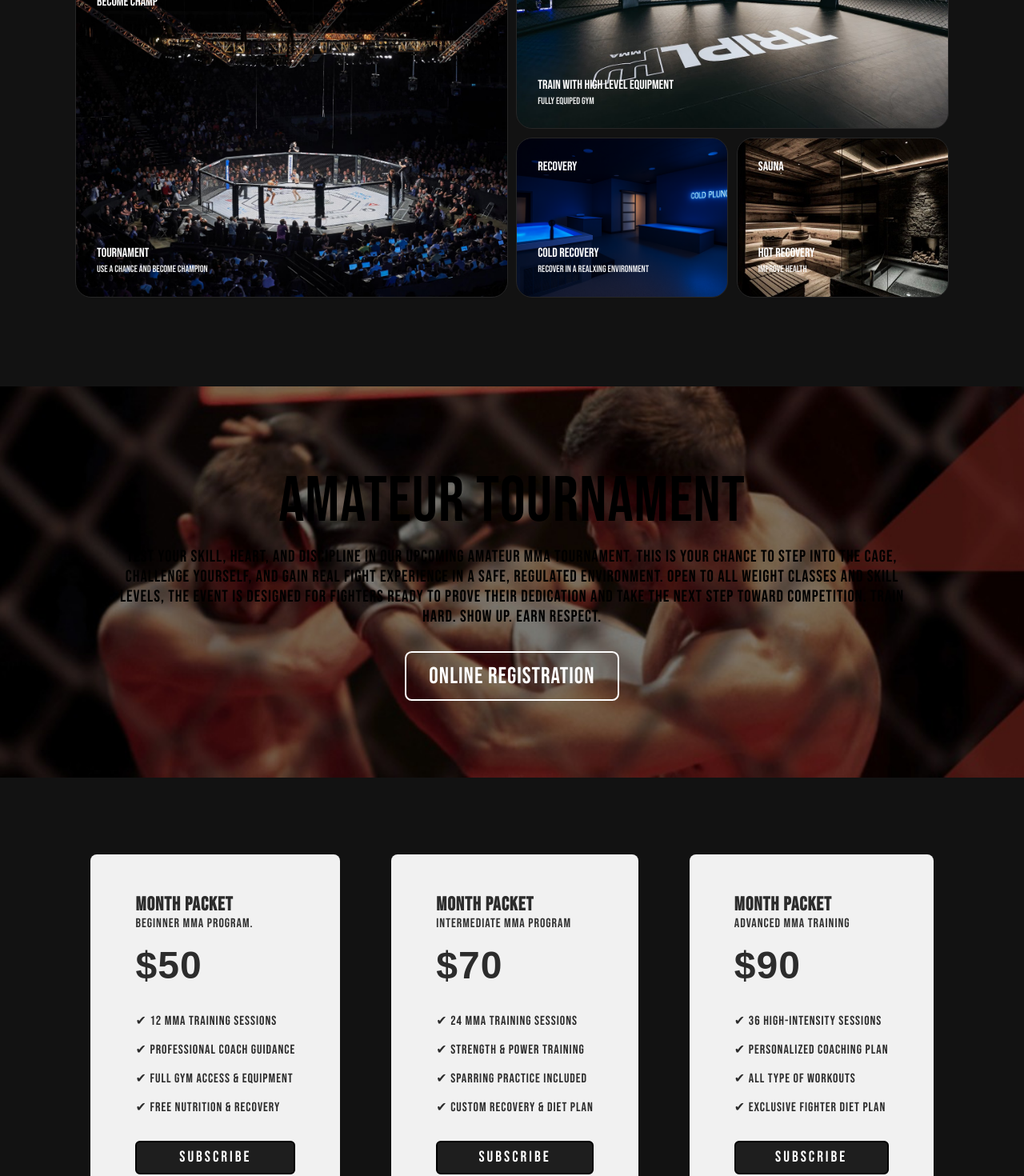
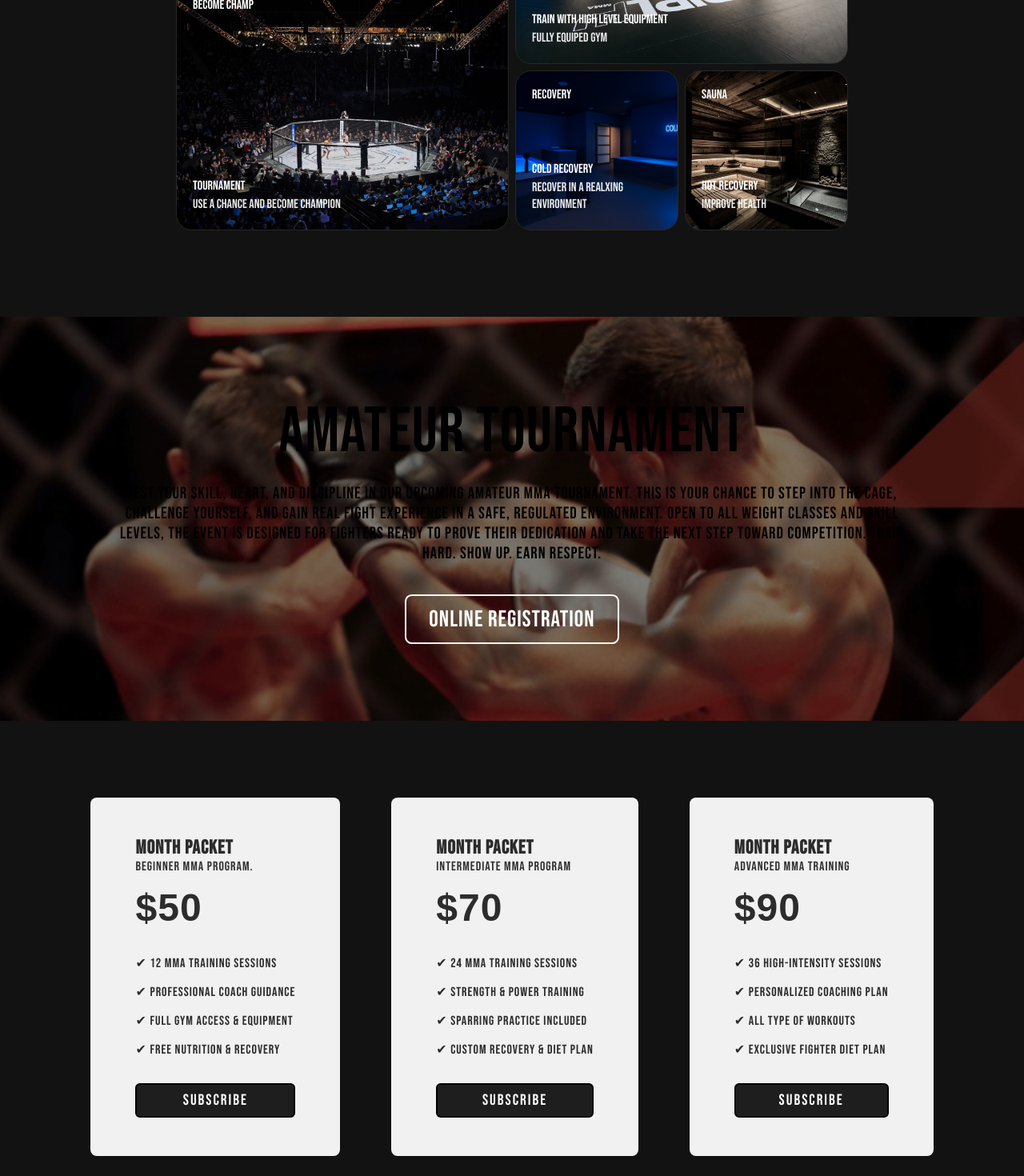
Before and after one commit to Abshilava0/mma-website, a Next.js app: page / in a window 1280 px wide. Shown: the part 1220-2690 px from the top of the page at 80% size. Built offline with nearby package versions, Linux system fonts and the light colour scheme.

Commit message:
update styles and layout

```diff
--- a/app/page.module.css
+++ b/app/page.module.css
@@ -41,7 +41,7 @@
 .mainInfo button {
   padding: 0.4em 1em;
   font-size: 1.8em;
-  font-family: var(--font-display);
+  font-family: var(--font-display); /* restored original font */
   color: white;
   background-color: transparent;
   border: 2.5px solid white;
@@ -56,9 +56,10 @@
 }
 
 .coMainInfo {
+  position: relative;
+  z-index: 2;
   margin-bottom: 4em;
   height: 60%;
-  background-color: transparent;
   display: flex;
   justify-content: center;
   align-items: center;
@@ -69,12 +70,13 @@
   object-fit: contain;
 }
 
-/* ✅ Create consistent spacing pattern for all major sections */
-
+/* =========================
+   SECOND, THIRD, FOURTH SECTIONS
+========================= */
 .mainSecond,
 .mainThird,
 .mainFourth {
-  padding: 6em 0; /* consistent vertical padding */
+  padding: 6em 0;
   width: 100%;
   display: flex;
   justify-content: center;
@@ -85,24 +87,23 @@
   background-color: #121212;
 }
 
+/* MAIN THIRD - AMATEUR TOURNAMENT */
 .mainThird {
-  height: auto; /* let padding control vertical space */
+  height: auto;
   background-image: url("/images/amateurTournament.jpg");
   background-position: center;
   background-repeat: no-repeat;
   background-size: cover;
   background-color: #121212;
-  flex-direction: column;
-  text-align: center;
 }
 
-.mainThird div {
-  width: 80%;
+.mainThird div{
   display: flex;
   flex-direction: column;
   justify-content: center;
   align-items: center;
-  gap: 0.5em;
+  text-align: center;
+  gap: 1em;
 }
 
 .mainThird div h1,
@@ -118,13 +119,15 @@
 
 .mainThird div p {
   font-size: 1.3em;
+  max-width: 80%;
+
 }
 
 .mainThird div button {
   margin-top: 0.8em;
   padding: 0.4em 1em;
   font-size: 1.8em;
-  font-family: var(--font-display);
+  font-family: var(--font-display); /* restored original font */
   color: white;
   background-color: transparent;
   border: 2.5px solid white;
@@ -133,21 +136,21 @@
   transition: all 0.3s ease;
 }
 
-.mainThird div button:hover {
+.mainThird button:hover {
   background-color: white;
   color: black;
 }
 
+/* MAIN FOURTH - CARDS */
 .mainFourth {
   background-color: #121212;
 }
 
 .cards {
   display: flex;
-  align-items: stretch;
+  flex-wrap: wrap;
   justify-content: center;
   gap: 4em;
-  flex-wrap: wrap;
 }
 
 .card {
@@ -156,14 +159,13 @@
   padding: 3em 3.5em;
   display: flex;
   flex-direction: column;
-  justify-content: center;
-  align-items: flex-start;
   gap: 1em;
   border-radius: 0.5em;
   letter-spacing: 1px;
   color: rgb(44, 44, 44);
   font-weight: lighter;
   cursor: pointer;
+  min-width: 250px;
 }
 
 .card header h3 {
@@ -172,6 +174,7 @@
 
 .card header p {
   color: rgb(49, 49, 49);
+  font-size: 1em;
 }
 
 .card header h1 {
@@ -185,9 +188,9 @@
   width: 100%;
   padding: 0.4em 0;
   font-size: 1.2em;
-  letter-spacing: 3px;
-  font-family: var(--font-display);
-  color: rgb(255, 255, 255);
+  letter-spacing: 2px;
+  font-family: var(--font-display); /* restored original font */
+  color: white;
   background-color: rgb(30, 30, 30);
   border: 2.5px solid rgb(0, 0, 0);
   border-radius: 0.3em;
@@ -207,10 +210,14 @@
 .card ul li {
   list-style: none;
   margin: 1em 0;
+  font-size: 1em;
 }
 
-/* 🔧 RESPONSIVE FIXES */
+/* =========================
+   RESPONSIVE BREAKPOINTS
+========================= */
 
+/* Tablet Large */
 @media (max-width: 1024px) {
   .mainInfo h1 {
     font-size: 3.5em;
@@ -228,32 +235,34 @@
     height: 50%;
   }
 
-  .mainThird div h1 {
+  .mainThird h1 {
     font-size: 3.8em;
   }
 
-  .mainThird div p {
+  .mainThird p {
     font-size: 1.5em;
   }
 
-  .mainThird div button {
+  .mainThird button {
     font-size: 1.5em;
   }
 }
 
+/* Tablet Small */
 @media (max-width: 768px) {
   .main {
     flex-direction: column;
     justify-content: center;
     align-items: center;
-    text-align: center;
+    justify-content: center;
+    font-size: 0.9em;
   }
 
   .mainInfo {
     width: 100%;
     justify-content: center;
     align-items: center;
-    margin-bottom: 6em;
+    margin-bottom: 4em;
   }
 
   .mainInfo h1 {
@@ -262,8 +271,8 @@
 
   .mainInfo p {
     font-size: 1.5em;
+    padding: 0 1em;
     text-align: center;
-    padding: 0 1em;
   }
 
   .mainInfo button {
@@ -284,17 +293,27 @@
   }
 
   .mainThird div button {
-    font-size: 1.5em;
+    font-size: 1.2em;
   }
 
   .card {
-    font-size: 0.8em;
+    font-size: 0.85em;
+    padding: 2em 2.5em;
+  }
+
+  .card header h1 {
+    font-size: 2.5em;
+  }
+
+  .card header h3 {
+    font-size: 1.3em;
   }
 }
 
-@media (max-width: 481px) {
+/* Mobile */
+@media (max-width: 480px) {
   .mainInfo {
-    margin-bottom: 10em;
+    margin-bottom: 6em;
   }
 
   .mainInfo h1 {
@@ -302,7 +321,7 @@
   }
 
   .mainInfo p {
-    font-size: 1.2em;
+    font-size: 1.1em;
   }
 
   .mainInfo button {
@@ -324,9 +343,20 @@
 
   .mainThird div button {
     font-size: 1em;
+    padding: 0.3em 0.7em;
   }
 
   .card {
-    font-size: 0.7em;
+    font-size: 0.75em;
+    padding: 1.5em 2em;
+    min-width: 200px;
+  }
+
+  .card header h1 {
+    font-size: 2em;
+  }
+
+  .card header h3 {
+    font-size: 1.1em;
   }
 }
--- a/components/Header.module.css
+++ b/components/Header.module.css
@@ -1,6 +1,6 @@
 .header{
   max-width: 100vw;
-  height: 8vh;
+  height: 10vh;
   display: flex;
   justify-content: space-between;
   align-items: center;
@@ -58,7 +58,7 @@
 
 @media(max-width: 1024px) {
   .header{
-    height: 8vh;
+    height: 10vh;
     max-width: 100vw;
     display: flex;
     justify-content: space-between;
@@ -87,9 +87,9 @@
   }
 }
 
-@media(max-width: 769px) {
+@media(max-width: 768px) {
   .header{
-    height: 8vh;
+    height: 10vh;
     max-width: 100vw;
     display: flex;
     justify-content: space-between;
@@ -120,13 +120,13 @@
 
 @media(max-width: 481px) {
   .header{
-    height: 12vh;
+    height: 15vh;
     max-width: 100vw;
     display: flex;
     flex-direction: column;
     justify-content: center;
     align-items: center;
-
+    margin-top: 0.5em;
   }
 
   .header h1{
--- a/components/MagicBento.css
+++ b/components/MagicBento.css
@@ -16,7 +16,8 @@
   gap: 0.5em;
   padding: 0.75em;
   max-width: 54em;
-  font-size: clamp(1rem, 0.9rem + 0.5vw, 1.5rem);
+  /* use global responsive font variables for consistent typography */
+  font-size: var(--fs-md);
 }
 
 /* Generic card styles applied to each .magic-bento-card */
@@ -73,7 +74,7 @@
 }
 
 .magic-bento-card__label {
-  font-size: 16px;
+  font-size: var(--fs-xs);
 }
 
 .magic-bento-card__title,
@@ -84,13 +85,13 @@
 
 .magic-bento-card__title {
   font-weight: 400;
-  font-size: 16px;
+  font-size: var(--card-title);
   margin: 0 0 0.25em;
 }
 
 .magic-bento-card__description {
-  font-size: 12px;
-  line-height: 1.2;
+  font-size: var(--fs-xxs);
+  line-height: 1.3;
   opacity: 0.9;
 }
 
```
